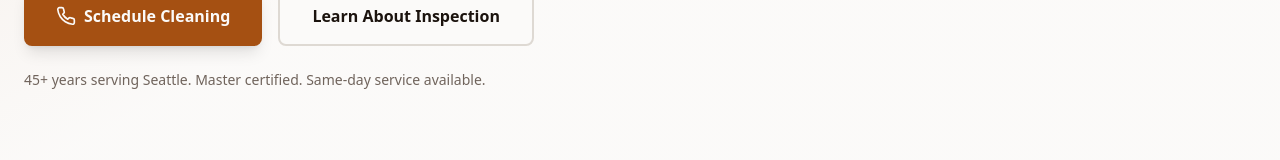
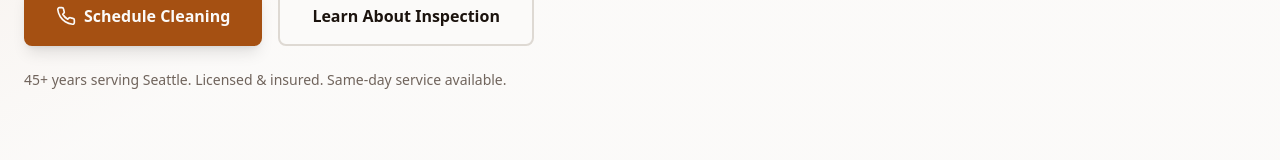
Before and after one commit to jaystonez/mad-hatter-chimney-sweep, a Next.js app: page /chimney-cleaning-seattle in a window 1280 px wide. Shown: the part 570-730 px from the top of the page. Built offline with nearby package versions, Linux system fonts and the light colour scheme; a web font is replaced by a local one.

Commit message:
Reconcile trust claims and NAP on app/chimney-cleaning-seattle/page.tsx

```diff
--- a/app/chimney-cleaning-seattle/page.tsx
+++ b/app/chimney-cleaning-seattle/page.tsx
@@ -3,7 +3,7 @@ import { Metadata } from 'next'
 import Link from 'next/link'
 import { Phone, MapPin, Shield, Clock, Flame, Wind, CheckCircle2, AlertTriangle, Home, Eye, Droplets, ThermometerSun } from 'lucide-react'
 
-export const metadata: Metadata = pageMetadata('Chimney Cleaning Seattle | Professional Creosote Removal & Maintenance', 'Professional chimney cleaning in Seattle. 45+ years removing dangerous creosote, improving efficiency, and protecting Seattle homes. Master certified. $289.95 includes 21-point inspection.', "/chimney-cleaning-seattle")
+export const metadata: Metadata = pageMetadata('Chimney Cleaning Seattle | Professional Creosote Removal & Maintenance', 'Professional chimney cleaning in Seattle. 45+ years removing dangerous creosote, improving efficiency, and protecting Seattle homes. Licensed & insured. $289.95 includes 21-point inspection.', "/chimney-cleaning-seattle")
 
 export default function ChimneyCleaningSeattle() {
   return (
@@ -42,7 +42,7 @@ export default function ChimneyCleaningSeattle() {
             </div>
 
             <p className="text-sm text-muted-foreground mt-6">
-              45+ years serving Seattle. Master certified. Same-day service available.
+              45+ years serving Seattle. Licensed & insured. Same-day service available.
             </p>
           </div>
         </div>
@@ -593,7 +593,7 @@ export default function ChimneyCleaningSeattle() {
                 <div className="rounded-full bg-primary/10 w-10 h-10 flex items-center justify-center">
                   <CheckCircle2 className="h-5 w-5 text-primary" />
                 </div>
-                <h3 className="font-semibold text-foreground">Master Certified</h3>
+                <h3 className="font-semibold text-foreground">Licensed & Insured</h3>
               </div>
               <p className="text-sm text-muted-foreground">
                 Highest industry credential. Current training, proven techniques, national safety standards.
```
